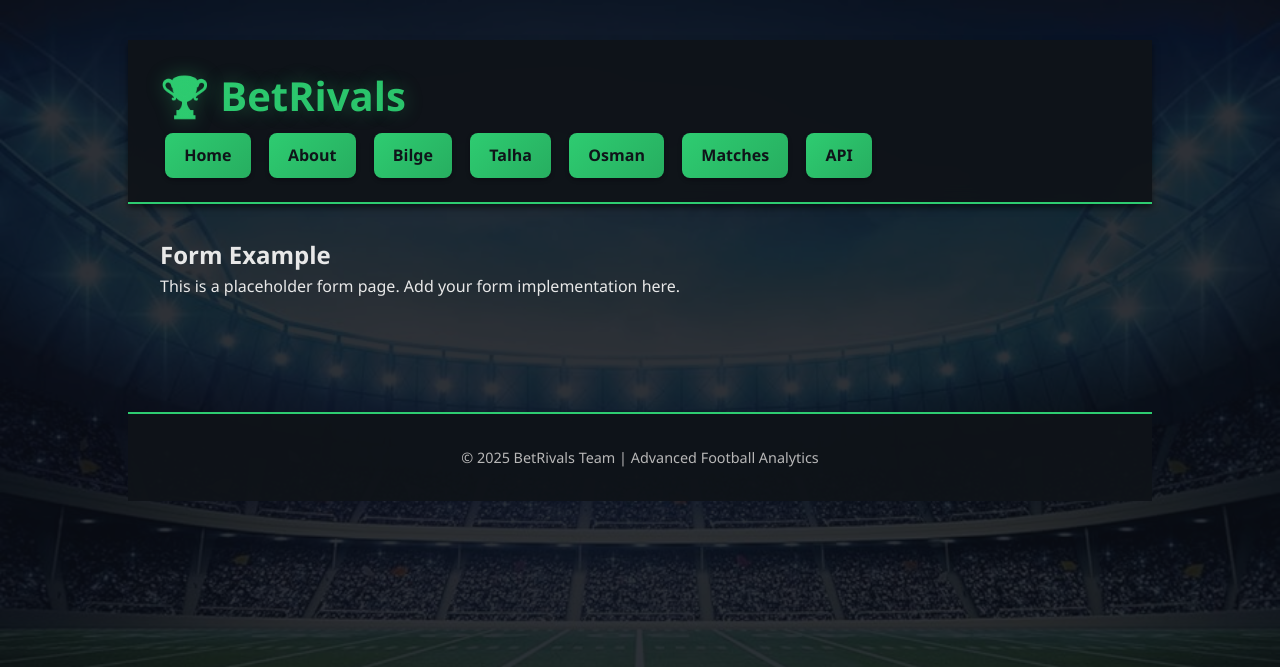
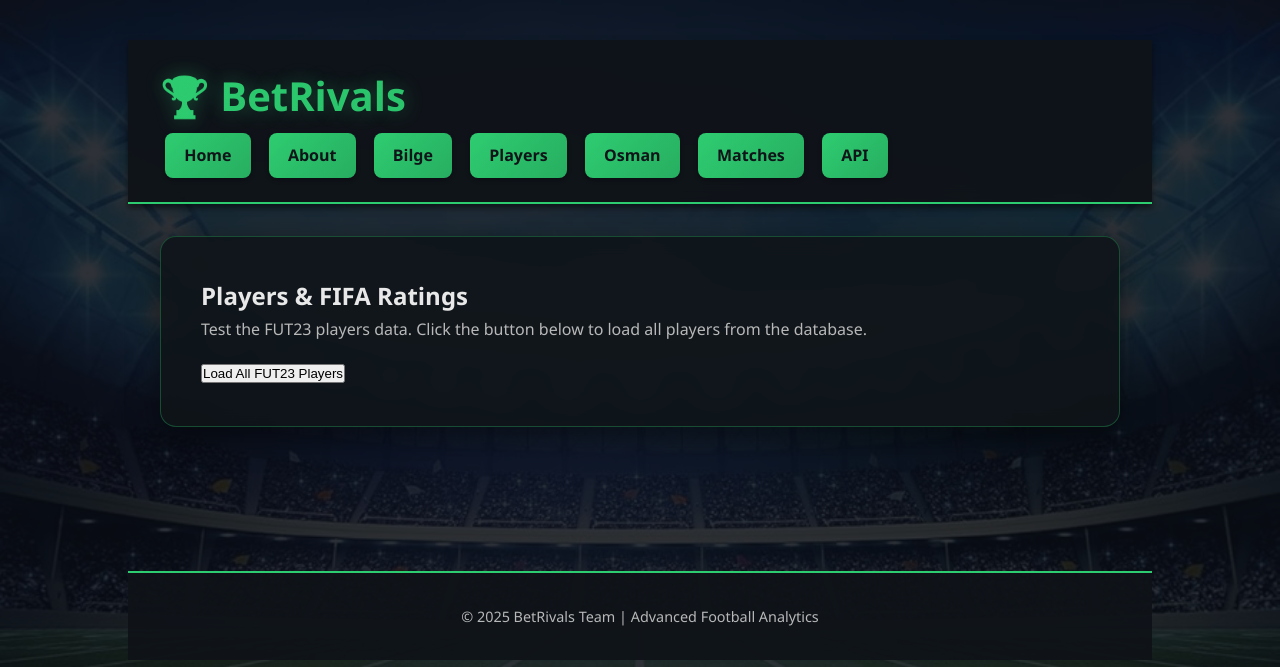
Before and after one commit to TalhaMudo/BetRivals, a Flask app: page /talha in a window 1280 px wide. Shown: the top 667 px of the page. Run offline with Flask 3, Linux system fonts and the light colour scheme; parts of the project's set-up code (start-up, migrations or seed data) failed here and were passed over.

Commit message:
displayin all fifa23 game data for testing

```diff
--- a/app.py
+++ b/app.py
@@ -37,16 +37,28 @@
 
 
 #--------------BILGE-END-------------------------------
+
+
 @app.route("/talha")
 def talha():
     """Talha sayfası"""
     return render_template("talha.html", title="Talha")
 #--------------TALHA-START-----------------------------
 
+@app.route("/api/players/fut23", methods=['GET'])
+def api_fut23_all():
+    """Get all rows from fut23 table"""
+    try:
+        query = "SELECT * FROM fut23"
+        results = db.execute_query(query)
+        return jsonify({"players": results or [], "count": len(results) if results else 0})
+    except Exception as e:
+        logger.exception("Error fetching fut23 data: %s", e)
+        return jsonify({"error": "Database error", "players": []}), 500
+
+#--------------TALHA-END-------------------------------
 
 
-
-#--------------TALHA-END-------------------------------
 
 @app.route("/osman")
 def osman():
--- /dev/null
+++ b/main/static/players.js
@@ -0,0 +1,82 @@
+// Players Page JavaScript
+
+document.addEventListener('DOMContentLoaded', function() {
+    const btnTest = document.getElementById('btn-test-fut23');
+    const resultsDiv = document.getElementById('results');
+
+    if (btnTest) {
+        btnTest.addEventListener('click', async function() {
+            // Disable button during request
+            btnTest.disabled = true;
+            btnTest.textContent = 'Loading...';
+
+            // Clear previous results
+            resultsDiv.innerHTML = '<div class="loading">Loading players data</div>';
+
+            try {
+                const response = await fetch('/api/players/fut23');
+                const data = await response.json();
+
+                if (!response.ok) {
+                    throw new Error(data.error || 'Failed to fetch data');
+                }
+
+                // Display results
+                displayResults(data);
+
+            } catch (error) {
+                console.error('Error:', error);
+                resultsDiv.innerHTML = `
+                    <div class="error-message">
+                        <strong>Error:</strong> ${error.message}
+                    </div>
+                `;
+            } finally {
+                // Re-enable button
+                btnTest.disabled = false;
+                btnTest.textContent = 'Load All FUT23 Players';
+            }
+        });
+    }
+});
+
+function displayResults(data) {
+    const resultsDiv = document.getElementById('results');
+
+    if (!data.players || data.players.length === 0) {
+        resultsDiv.innerHTML = '<div class="error-message">No players found in the database.</div>';
+        return;
+    }
+
+    // Get all column names from the first player object
+    const columns = Object.keys(data.players[0]);
+
+    // Create table HTML
+    let tableHTML = `
+        <div class="results-container">
+            <div class="results-header">
+                <span>🏆</span>
+                <span>FUT23 Players Data</span>
+            </div>
+            <div class="results-count">Total players: ${data.count}</div>
+            <div class="players-table">
+                <table>
+                    <thead>
+                        <tr>
+                            ${columns.map(col => `<th>${col}</th>`).join('')}
+                        </tr>
+                    </thead>
+                    <tbody>
+                        ${data.players.map(player => `
+                            <tr>
+                                ${columns.map(col => `<td>${player[col] !== null && player[col] !== undefined ? player[col] : '-'}</td>`).join('')}
+                            </tr>
+                        `).join('')}
+                    </tbody>
+                </table>
+            </div>
+        </div>
+    `;
+
+    resultsDiv.innerHTML = tableHTML;
+}
--- a/main/templates/base.html
+++ b/main/templates/base.html
@@ -275,7 +275,7 @@
                 <a href="{{ url_for('home') }}">Home</a>
                 <a href="{{ url_for('about') }}">About</a>
                 <a href="{{ url_for('bilge') }}">Bilge</a>
-                <a href="{{ url_for('talha') }}">Talha</a>
+                <a href="{{ url_for('talha') }}">Players</a>
                 <a href="{{ url_for('osman') }}">Osman</a>
                 <a href="{{ url_for('matches') }}">Matches</a>
                 <a href="{{ url_for('api_data') }}">API</a>
--- a/main/templates/talha.html
+++ b/main/templates/talha.html
@@ -1,5 +1,18 @@
 {% extends "base.html" %}
+
+{% block head %}
+<link rel="stylesheet" href="{{ url_for('static', filename='players.css') }}">
+{% endblock %}
+
 {% block content %}
-<h2>Form Example</h2>
-<p>This is a placeholder form page. Add your form implementation here.</p>
+<section class="content-section">
+    <h2>Players & FIFA Ratings</h2>
+    <p>Test the FUT23 players data. Click the button below to load all players from the database.</p>
+
+    <button id="btn-test-fut23" class="btn-test">Load All FUT23 Players</button>
+
+    <div id="results"></div>
+</section>
+
+<script src="{{ url_for('static', filename='players.js') }}"></script>
 {% endblock %}
```
Also changed, not shown: main/static/players.css (added, +147 -0 lines).
